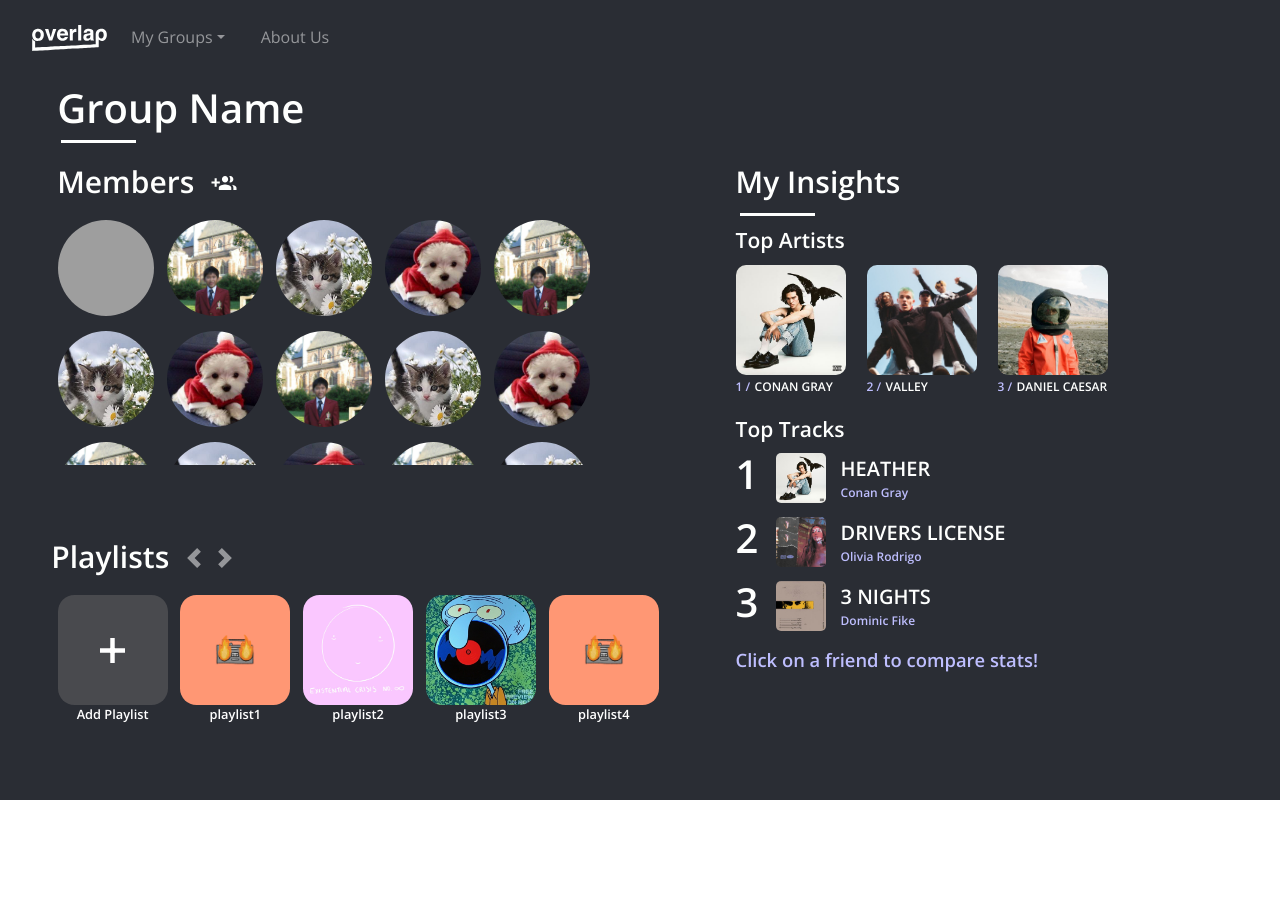
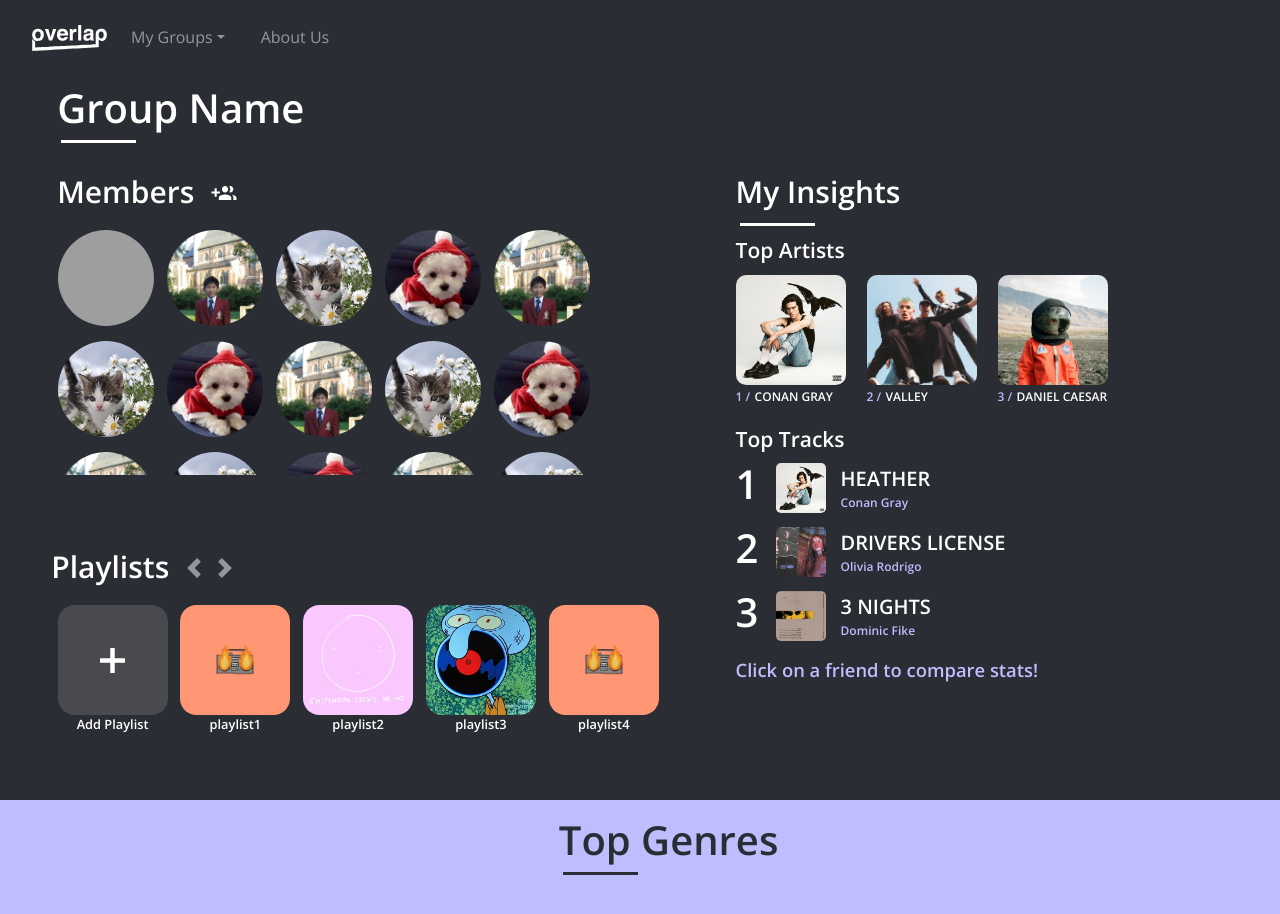
Before and after one commit to IGEN330-Overlap/Overlap, a React (Create React App) app in the folder frontend/: page /authorized/GroupProfilePage in a window 1280 px wide. Shown: the top 914 px of the page. Before the commit the page ends 800 px from the top, so only its background shows below. Built offline with nearby package versions, Linux system fonts and the light colour scheme; grey boxes are pictures that could not be loaded.

Commit message:
top genre stats root created

```diff
--- a/frontend/src/GroupProfilePage/GroupProfilePage.css
+++ b/frontend/src/GroupProfilePage/GroupProfilePage.css
@@ -2,12 +2,16 @@
 
 .landing-root {
     width: 100vw;
-    height: 100vh;
+    height: auto;
     background-color: var(--primary-color-main);
     display: flex;
     flex-direction: column;
     justify-content: flex-start;
     align-content: flex-start;
+}
+.group-info-root {
+    height: 100vh;
+    background-color: var(--primary-color-main);
 }
 .landing-root .navbar {
     position: relative;
--- a/frontend/src/GroupProfilePage/GroupProfilePage.js
+++ b/frontend/src/GroupProfilePage/GroupProfilePage.js
@@ -7,6 +7,7 @@ import GroupName from './GroupName/GroupName';
 import Navbar from "../Navbar/Navbar";
 import PlaylistCarousel from "./PlaylistCarousel/PlaylistCarousel";
 import { MyInsights, Comparisons } from './IndividualComparisons/IndividualComparisons';
+import { TopGenres } from './TopGenres/TopGenres';
 
 const GroupProfilePage = (props) => {
 
@@ -17,6 +18,7 @@ const GroupProfilePage = (props) => {
 
     return(
         <div className="landing-root">
+            <div className="group-info-root">
                 <div className="navbar">
                     <Navbar />
                 </div>
@@ -41,6 +43,10 @@ const GroupProfilePage = (props) => {
                     </div>
                 </div>
             </div>
+            <div className="top-genres-display">
+                <TopGenres />
+            </div>
+        </div>
     )
 }
 
--- /dev/null
+++ b/frontend/src/GroupProfilePage/TopGenres/TopGenres.css
@@ -0,0 +1,32 @@
+@import url(../../variables.css);
+
+.top-genres-root {
+    height: 100vh;
+    width: auto;
+    background-color: var(--blue-color-1);
+    display: flex;
+    flex-direction: column;
+    align-items: center;
+}
+
+.top-genres-heading {
+    margin-left: 4vw;
+    padding-top: 2vh;
+    width: auto;
+    height: 80px;
+}
+
+.top-genres-heading .text {
+    color: var(--primary-color-main);
+    margin-left: 6px;
+    font-size: 4vw;
+    font-size: clamp(25px, 4vw, 40px);
+}
+
+.top-genres-heading .under-bar{
+    margin-left: 10px;
+    width: 75px;
+    height: 3px;
+    margin-bottom: 0px;
+    background-color: var(--primary-color-main);
+}
--- /dev/null
+++ b/frontend/src/GroupProfilePage/TopGenres/TopGenres.js
@@ -0,0 +1,13 @@
+import React from 'react';
+import './TopGenres.css';
+
+export const TopGenres = (props) => {
+    return (
+        <div className="top-genres-root">
+            <div className="top-genres-heading">
+                <h1 className="text"><strong>Top Genres</strong></h1>
+                <div className="under-bar"></div>
+            </div>
+        </div>
+    )
+}
```
Lines whose indentation alone changed are shown as unchanged.
